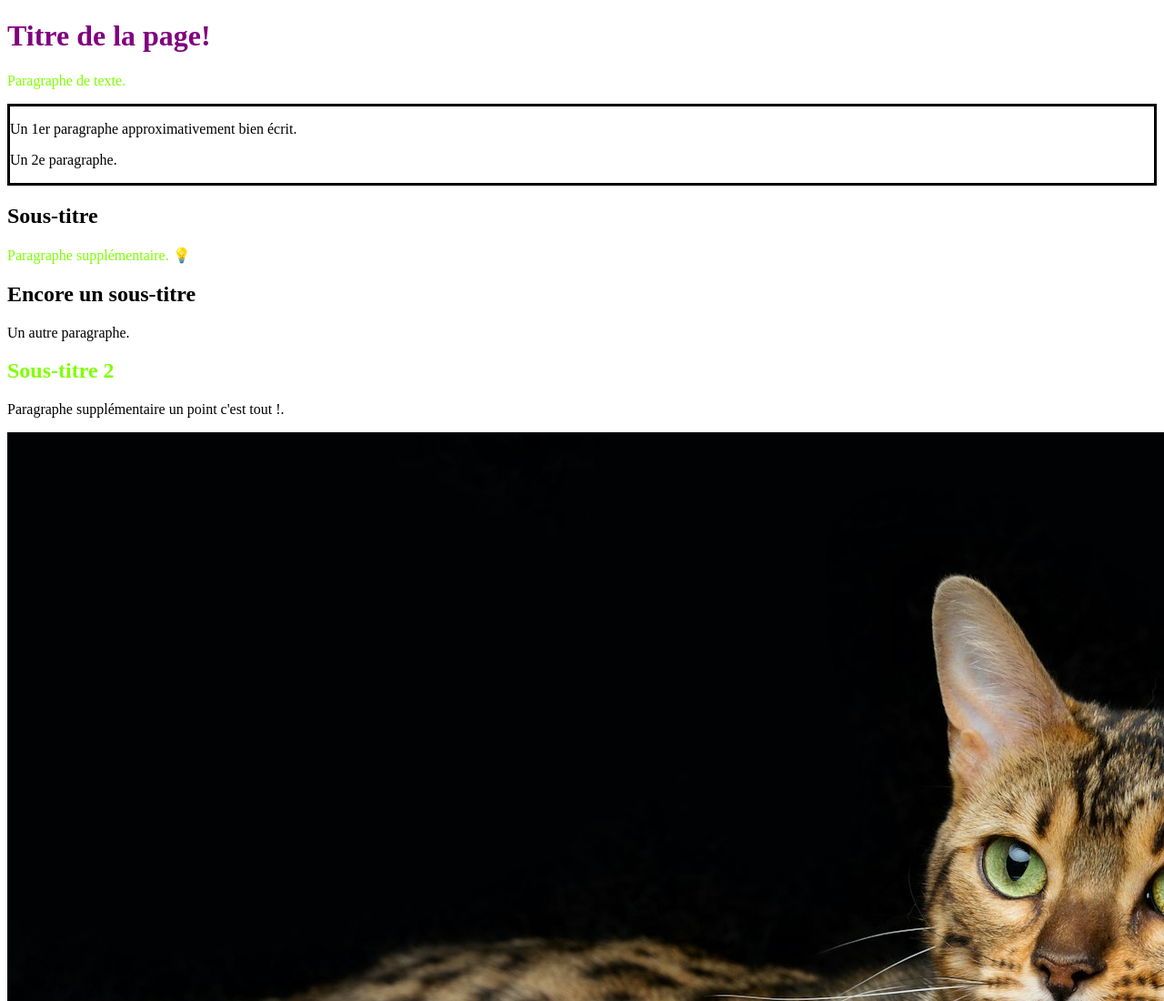
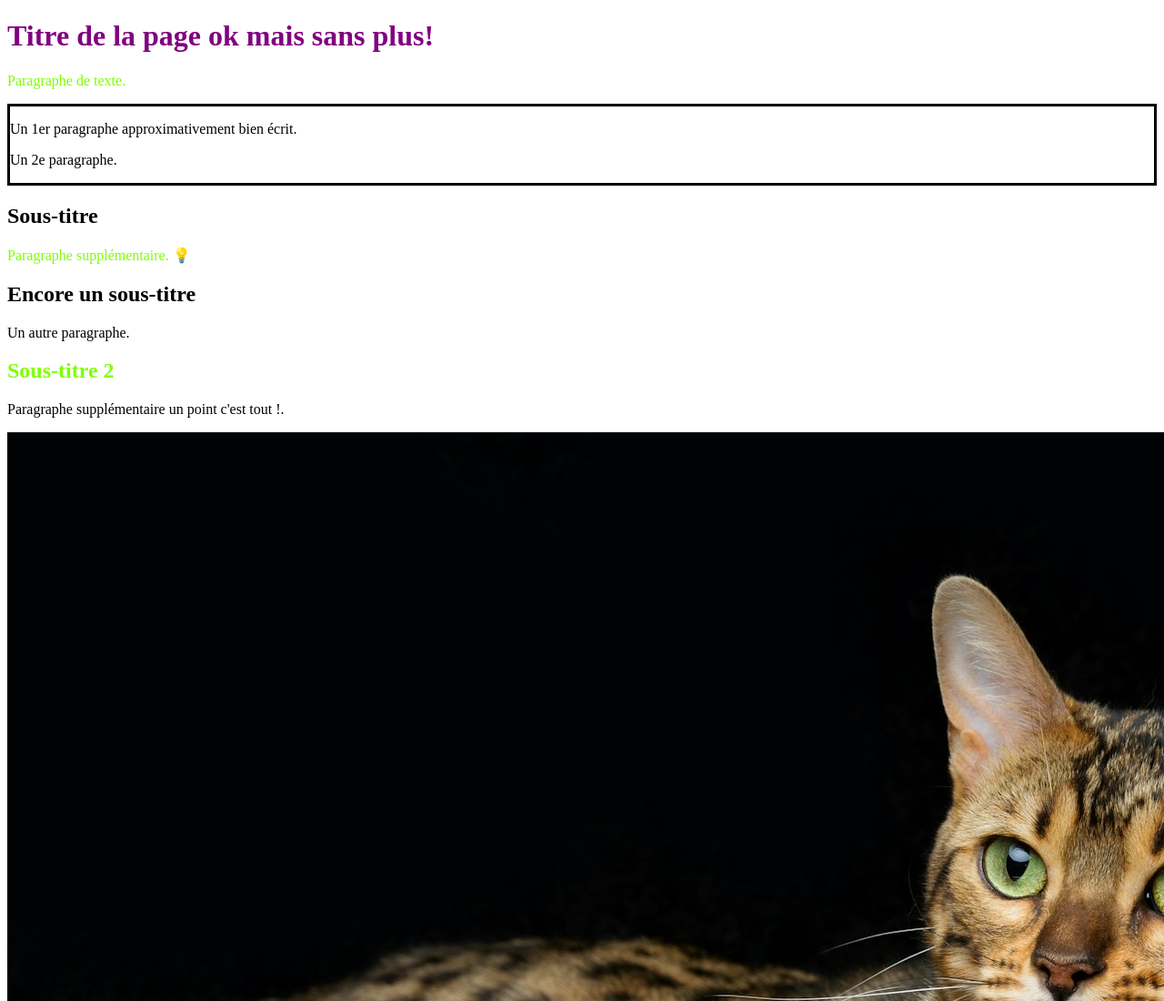
Before and after one commit to archambaultv-prof/1C1, a plain HTML site: page index.html in a window 1280 px wide. Shown: the top 1100 px of the page at 91% size. Drawn offline with Linux system fonts and the light colour scheme.

Commit message:
Validation 2 (2e fois)

```diff
--- a/index.html
+++ b/index.html
@@ -6,7 +6,7 @@
     <link rel="stylesheet"  href="css/styles.css">
 </head>
 <body>
-    <h1>Titre de la page!</h1>
+    <h1>Titre de la page ok mais sans plus!</h1>
     <p class="couleur-verte">Paragraphe de texte.</p>
 
     <div class="avec-bordure">
```
